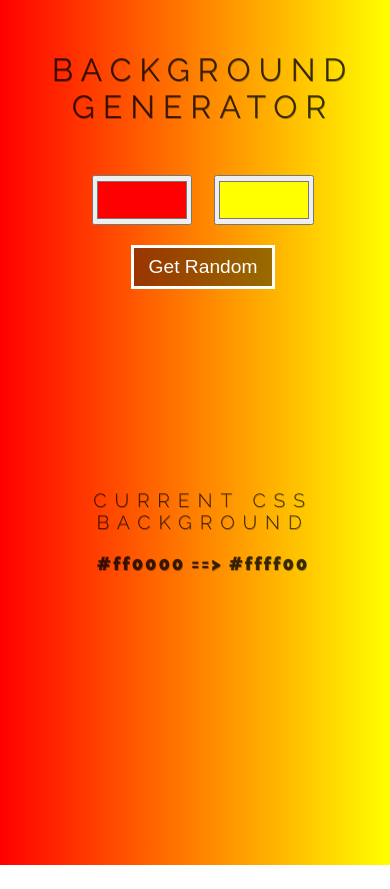
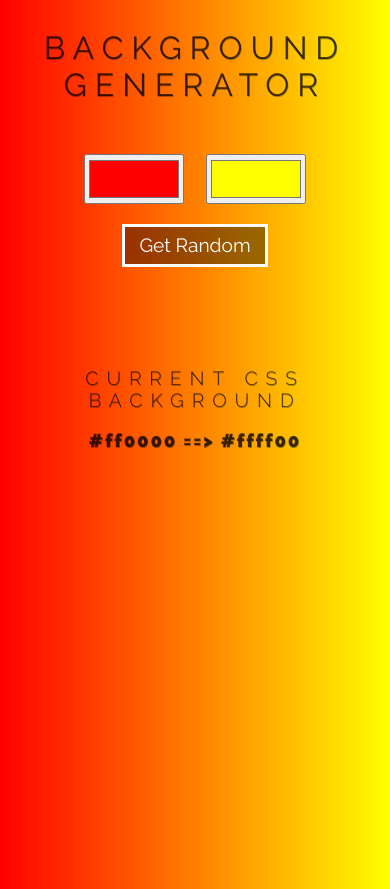
Before and after one commit to maxmalkhazov/maxmalkhazov-backgroundGenerator, a website: page index.html in a window 390 px wide. Before the commit the page ends 865 px from the top, so only its background shows below. Drawn offline with nearby package versions, Linux system fonts and the light colour scheme.

Commit message:
Added normalize.css and updated media queries

```diff
--- a/index.html
+++ b/index.html
@@ -3,6 +3,7 @@
 <head>
 	<title>Gradient Background</title>
 	<meta name="viewport" content="width=device-width, initial-scale=1.0">
+	<link rel="stylesheet" type="text/css" href="node_modules/normalize.css/normalize.css">
 	<link rel="stylesheet" type="text/css" href="resources/css/styles.css">
 	<link href="https://fonts.googleapis.com/css?family=Raleway:100,300,400,600,700,900" rel="stylesheet">
 </head>
--- a/package.json
+++ b/package.json
@@ -17,6 +17,7 @@
   },
   "homepage": "https://github.com/maxmalkhazov/maxmalkhazov-backgroundGenerator#readme",
   "dependencies": {
-    "lodash": "^4.17.5"
+    "lodash": "^4.17.5",
+    "normalize.css": "^8.0.0"
   }
 }
--- a/resources/css/styles.css
+++ b/resources/css/styles.css
@@ -80,7 +80,8 @@ h1 {
 }
 
 @media only screen and (max-width: 767px) {
-	h1 {font-weight: 400; font-size: 2rem; padding-top: 30px; margin-bottom: 50px;}
+	body {padding-bottom: 15px;}
+	h1 {font-weight: 400; font-size: 2rem; margin-top: 30px; margin-bottom: 50px;}
 	h2 {font-weight: 300; font-size: 1.2rem;}
-	.random-btn {margin-bottom: 200px;}
+	.random-btn {margin-bottom: 100px;}
 }
```
Also changed, not shown: 1 other file.
